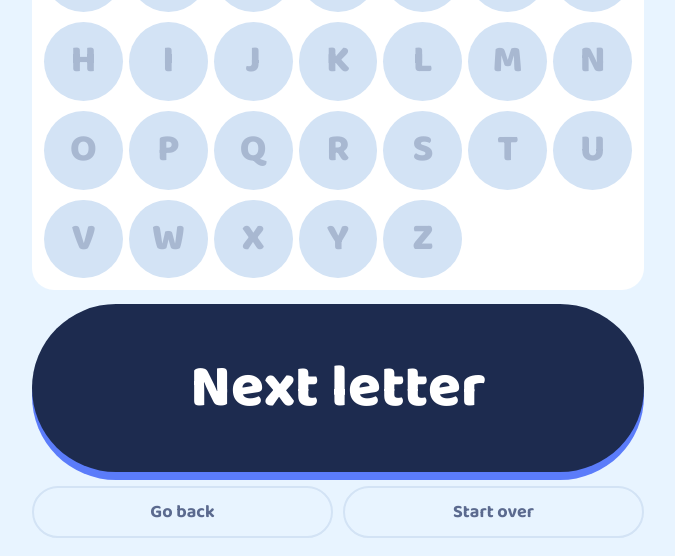
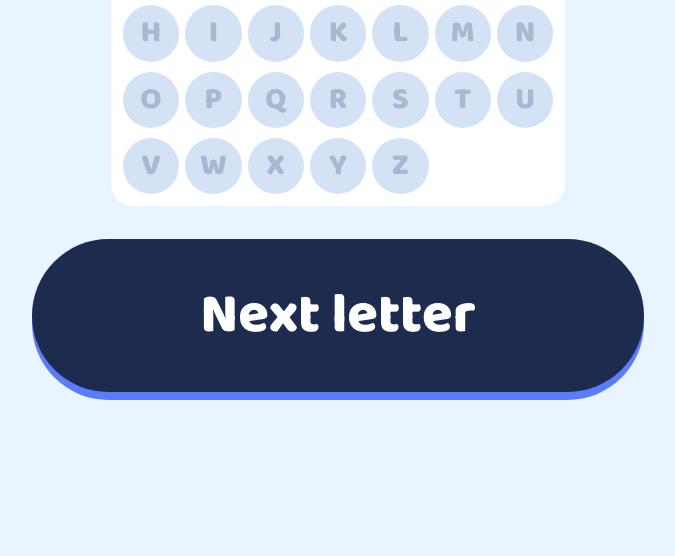
Before and after one commit to frankblom/games, a plain HTML site: page letters.html in a window 1280 px wide. Shown: the part 390-946 px from the top of the page, without its empty margins (302-977 px from the left). After the commit the page ends 800 px from the top, so only its background shows below. Drawn offline with Linux system fonts and the light colour scheme.

Commit message:
Fit Numbers and Letters on one screen, drop lower buttons, disable zoom
Amp-Thread-ID: https://ampcode.com/threads/T-01a1ea4d-a633-7327-bcb0-8af38bc9c280
Co-authored-by: Frank Blom <frank@easytruckshop.com>

```diff
--- a/letters.html
+++ b/letters.html
@@ -2,7 +2,7 @@
 <html lang="en">
 <head>
 <meta charset="utf-8">
-<meta name="viewport" content="width=device-width, initial-scale=1, viewport-fit=cover">
+<meta name="viewport" content="width=device-width, initial-scale=1, maximum-scale=1, user-scalable=no, viewport-fit=cover">
 <title>Letters</title>
 <link rel="preconnect" href="https://fonts.googleapis.com">
 <link rel="preconnect" href="https://fonts.gstatic.com" crossorigin>
@@ -32,7 +32,7 @@ body{
   touch-action:manipulation; overflow-x:hidden;
 }
 main{
-  max-width:640px; margin:0 auto; min-height:100%;
+  max-width:640px; margin:0 auto; height:100%;
   display:flex; flex-direction:column; gap:14px; padding:14px 14px 18px;
 }
 .top{display:flex; justify-content:center; gap:10px; flex-wrap:wrap}
@@ -46,40 +46,36 @@ main{
 /* Cyrillic falls back to a font whose tall glyph box would cover the language buttons. */
 .display{text-align:center; line-height:.9; pointer-events:none}
 #letter{
-  font-size:clamp(110px,32vw,190px); font-weight:800; display:inline-block;
+  font-size:clamp(48px,min(32vw,22dvh),190px); font-weight:800; display:inline-block;
   color:var(--ink); transition:color .2s;
 }
 #letter.pop{animation:pop .35s ease-out}
 @keyframes pop{0%{transform:scale(.6)}60%{transform:scale(1.15)}100%{transform:scale(1)}}
 #word{font-size:26px; font-weight:700; color:var(--soft); min-height:36px; margin-top:4px}
+.boardWrap{flex:1; min-height:0; container-type:size; display:flex; align-items:center; justify-content:center}
 .board{
+  width:min(100%,calc(100cqh * var(--ratio))); container-type:inline-size;
   background:var(--panel); border-radius:22px; padding:10px;
   display:flex; flex-direction:column; gap:6px; cursor:pointer;
 }
-.row{display:grid; grid-template-columns:repeat(7,1fr); gap:6px; border-radius:12px; padding:2px}
+.row{display:grid; grid-template-columns:repeat(7,1fr); gap:min(6px,1.5cqw); border-radius:12px; padding:2px}
 .row.flash{animation:flash .9s ease-out}
 @keyframes flash{0%,100%{background:transparent}30%{background:var(--rc)}}
 .cell{
   aspect-ratio:1; border-radius:50%; background:var(--empty); color:var(--soft);
   display:flex; align-items:center; justify-content:center;
-  font-size:clamp(20px,6.5vw,38px); font-weight:800; line-height:1;
+  font-size:7cqw; font-weight:800; line-height:1;
 }
 .cell span{opacity:.35}
 .cell.on{background:var(--rc); color:#fff; animation:drop .3s ease-out}
 .cell.on span{opacity:1}
 @keyframes drop{0%{transform:scale(0)}70%{transform:scale(1.25)}100%{transform:scale(1)}}
 #go{
-  font-family:inherit; font-size:clamp(44px,12vw,60px); font-weight:800;
+  font-family:inherit; font-size:clamp(32px,min(12vw,7dvh),60px); font-weight:800;
   background:var(--btn); color:var(--btnInk); border:none; border-radius:999px;
-  padding:36px 20px; cursor:pointer; box-shadow:0 8px 0 var(--r5);
+  padding:clamp(12px,4dvh,36px) 20px; cursor:pointer; box-shadow:0 8px 0 var(--r5);
 }
 #go:active{transform:translateY(4px); box-shadow:0 2px 0 var(--r5)}
-.small{display:flex; justify-content:space-between; gap:10px}
-.small button{
-  font-family:inherit; font-size:18px; font-weight:600; flex:1;
-  background:transparent; color:var(--soft); border:2px solid var(--empty);
-  border-radius:999px; padding:10px; cursor:pointer;
-}
 button:focus-visible{outline:4px solid var(--r4); outline-offset:3px}
 #win{
   position:fixed; inset:0; display:none; align-items:center; justify-content:center;
@@ -109,12 +105,8 @@ button:focus-visible{outline:4px solid var(--r4); outline-offset:3px}
     <div id="letter" aria-live="polite"></div>
     <div id="word"></div>
   </div>
-  <div class="board" id="board" aria-label="Alphabet board, tap for the next letter"></div>
+  <div class="boardWrap"><div class="board" id="board" aria-label="Alphabet board, tap for the next letter"></div></div>
   <button id="go" data-t="go">Next letter</button>
-  <div class="small">
-    <button id="back" data-t="back">Go back</button>
-    <button id="reset" data-t="reset">Start over</button>
-  </div>
 </main>
 
 <div id="win" role="dialog" aria-modal="true" aria-labelledby="winTitle">
@@ -150,9 +142,9 @@ const ALPHABETS = {
   ]
 };
 const T = {
-  en:{go:"Next letter",back:"Go back",reset:"Start over",tapStart:"Tap to start the ABCs",
+  en:{go:"Next letter",tapStart:"Tap to start the ABCs",
       winTitle:"A to Z!",winText:"You know the whole alphabet!",again:"Play again",done:"A to Z! You did it!"},
-  ru:{go:"Дальше",back:"Назад",reset:"Сначала",tapStart:"Нажми, чтобы начать",
+  ru:{go:"Дальше",tapStart:"Нажми, чтобы начать",
       winTitle:"От А до Я!",winText:"Ты знаешь весь алфавит!",again:"Ещё раз",done:"От А до Я! Молодец!"}
 };
 let lang = "en";
@@ -168,6 +160,7 @@ let cells = [], rows = [];
 function buildBoard(){
   letters = ALPHABETS[lang];
   board.textContent = ""; cells = []; rows = [];
+  board.style.setProperty("--ratio", PER_ROW / Math.ceil(letters.length / PER_ROW) * 0.82);
   for (let r = 0; r * PER_ROW < letters.length; r++){
     const row = document.createElement("div");
     row.className = "row";
@@ -248,9 +241,9 @@ function reset(){
 
 board.addEventListener("click", add);
 document.getElementById("go").addEventListener("click", add);
-document.getElementById("back").addEventListener("click", back);
-document.getElementById("reset").addEventListener("click", reset);
 document.getElementById("again").addEventListener("click", reset);
+// iOS Safari ignores user-scalable=no, so block pinch zoom directly.
+document.addEventListener("gesturestart", e=>e.preventDefault());
 document.addEventListener("keydown", e=>{
   if (e.target.tagName === "BUTTON") return;
   if (e.key===" "||e.key==="Enter"||e.key==="ArrowRight"){ e.preventDefault(); add(); }
```
Also changed, not shown: numbers.html (+13 -20 lines).
